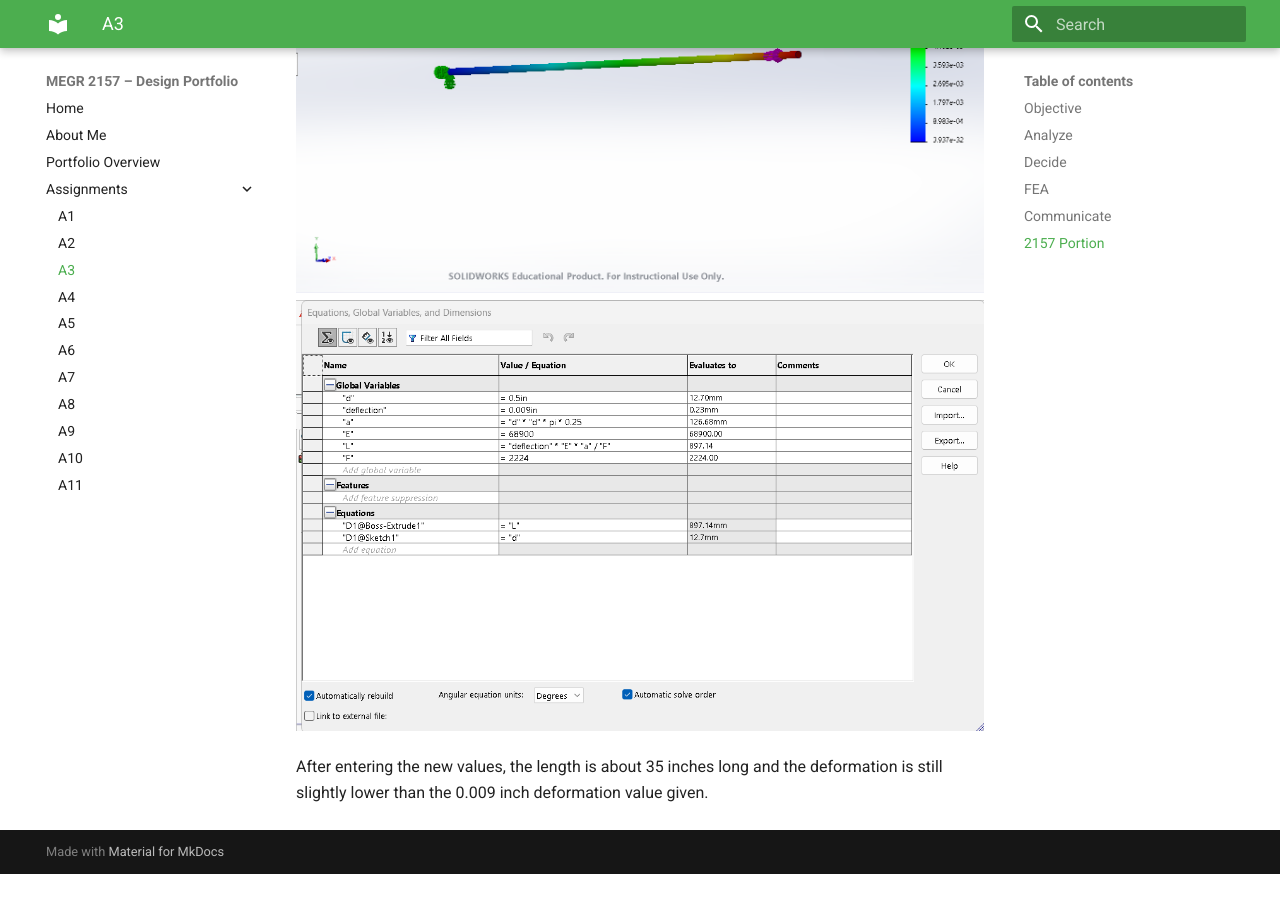
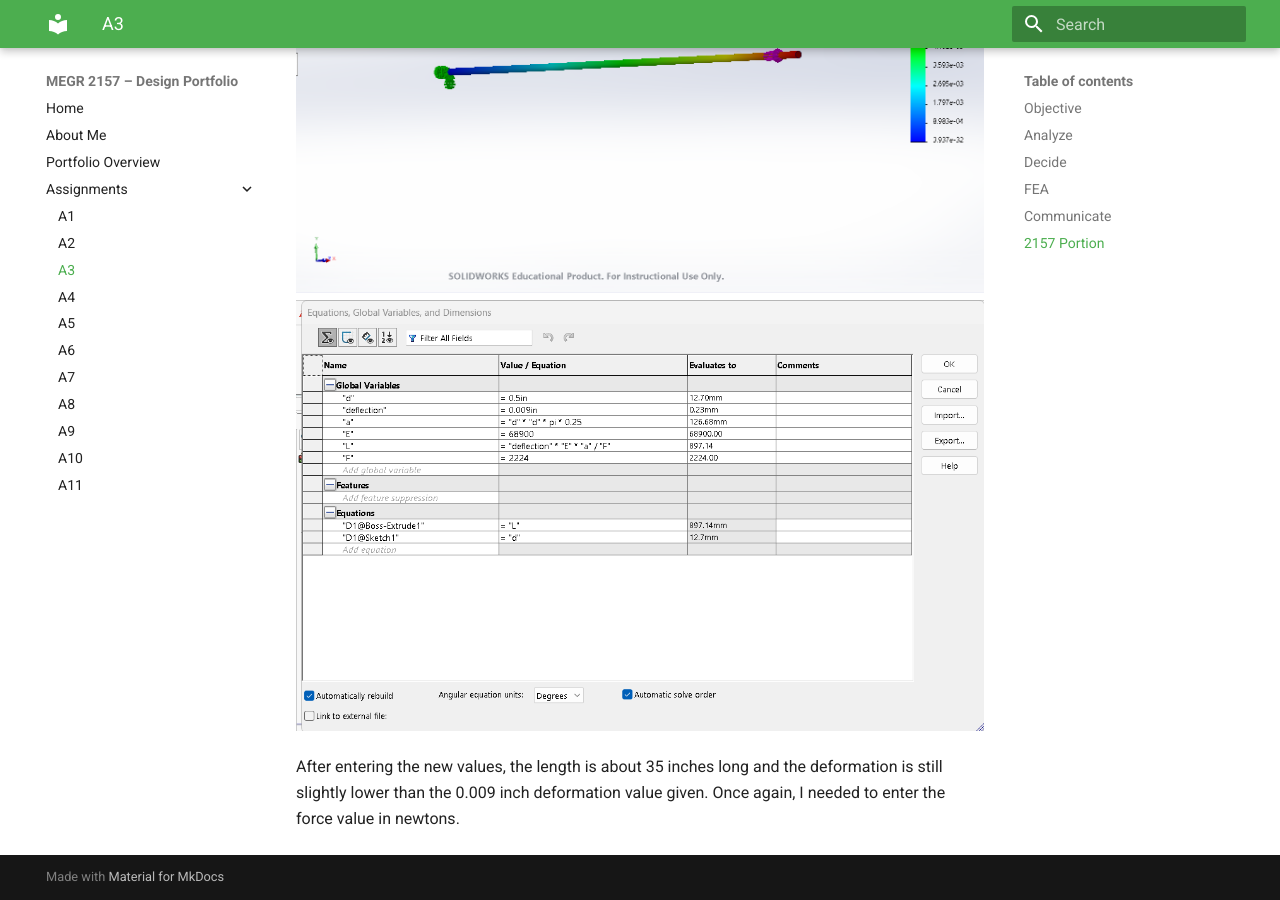
Before and after one commit to Taylor-Rockefeller-Portfolio/megr2157-portfolio, an MkDocs documentation site: the page built from docs/assignments/A03/index.md, in a window 1280 px wide and 900 px high, scrolled down 7047 px. Built offline with MkDocs 1.6.1 and Material for MkDocs 9.7.7, drawn with Linux system fonts in a browser that asks for light colours; before the commit the page ends 7921 px from its top, so only the background shows below that.

Commit message:
Clarify force value entry in assignment documentation
Added clarification about entering force value in newtons.

```diff
--- a/docs/assignments/A03/index.md
+++ b/docs/assignments/A03/index.md
@@ -56,4 +56,4 @@ I am assuming that the length will increase even with the higher force consideri
 ![](s1.png)
 ![](s2.png)
 
-After entering the new values, the length is about 35 inches long and the deformation is still slightly lower than the 0.009 inch deformation value given.
+After entering the new values, the length is about 35 inches long and the deformation is still slightly lower than the 0.009 inch deformation value given. Once again, I needed to enter the force value in newtons.
```
